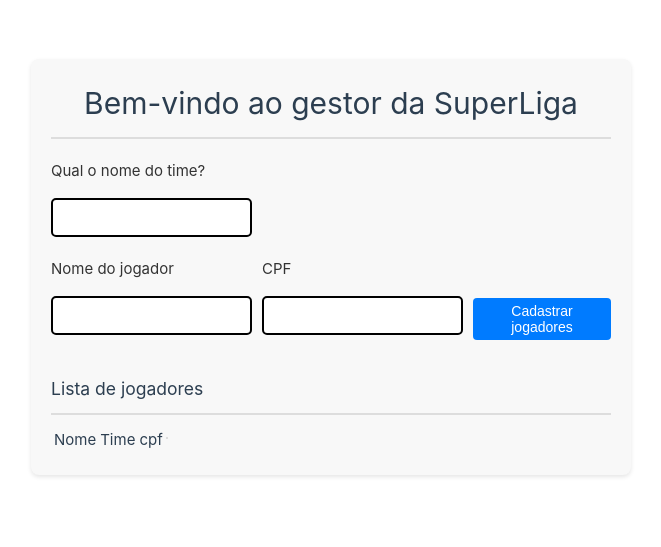
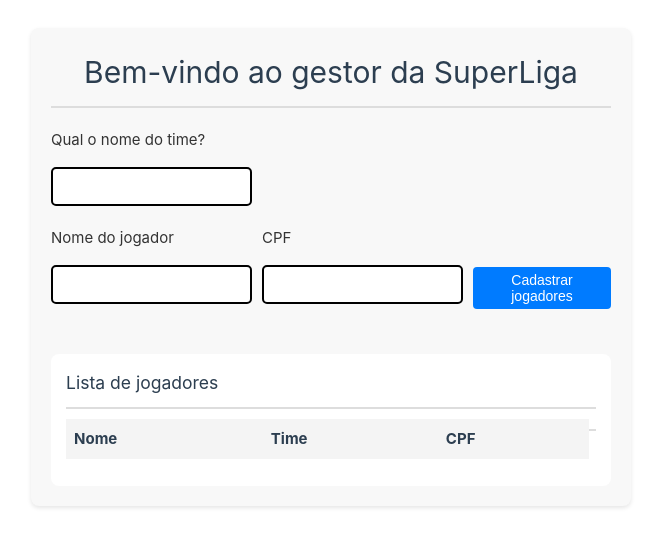
Before and after one commit to itamarHenrique/UN1D3V, a Vue app in the folder VueJS/desafio cadastro/cadastro/: page / in a window 1280 px wide. Shown: the part 133-680 px from the top of the page, without its empty margins (9-670 px from the left). Built offline with nearby package versions, Linux system fonts and the light colour scheme.

Commit message:
Alteração na logica dos metodos

```diff
--- a/VueJS/desafio cadastro/cadastro/src/App.vue
+++ b/VueJS/desafio cadastro/cadastro/src/App.vue
@@ -8,18 +8,15 @@
       <div class="form-grupo">
         <h4>{{ textoPadraoTime }}</h4>
         <input type="text" id="nomeTime" v-model="nomeTime">
-        <!-- <CardInput></CardInput> -->
       </div>
       <div class="form-grupo-lista">
         <div class="form-grupo">
           <h4>{{ textoPadraoNome }}</h4>
           <input type="text" id="nomeJogador" v-model="nomeJogador">
-          <!-- <InputJogador></InputJogador> -->
         </div>
         <div class="form-grupo">
           <h4>{{ textoCPF }}</h4>
           <input type="text" id="cpfJogador" v-model="cpfJogador">
-          <!-- <InputCpf></InputCpf> -->
         </div>
         <div class="form-grupo botao">
           <button v-on:click="Addjogador" type="submit" class="btn-small-submit">Cadastrar jogadores</button>
@@ -34,7 +31,7 @@
           <tr>
             <th scope="col">Nome</th>
             <th scope="col">Time</th>
-            <th scope="col">cpf</th>
+            <th scope="col">CPF</th>
             <hr class="divisao">
           </tr>
         </thead>
@@ -55,94 +52,55 @@ import CardInput from './components/CardInput.vue';
 import InputCpf from './components/InputCpf.vue';
 import InputJogador from './components/InputJogador.vue';
 
-export default{
+export default {
 components: {
     CardInput,
     InputJogador,
     InputCpf
-
   },
 
-  data(){
-    return{
-
+  data() {
+    return {
       textoInicio: 'Bem-vindo ao gestor da SuperLiga',
       textoPadraoTime: 'Qual o nome do time?',
       textoPadraoNome: 'Nome do jogador',
       textoCPF: 'CPF',
 
-      jogadores: [ ],
+      jogadores: [],
       nomeTime: "",
       nomeJogador: "",
       cpfJogador: ""
-    }
+    };
   },
 
-  methods:{
-  // validaCPF(cpf) {
-  //   var Soma = 0
-  //   var Resto
+  methods: {
+    validaTamanho() {
+      console.log(`Validação: nomeTime = "${this.nomeTime}", nomeJogador = "${this.nomeJogador}"`);
+      if (this.nomeTime.length < 3 || this.nomeJogador.length < 2) {
+        return false;
+      }
+      return true;
+    },
 
-  //   var strCPF = String(cpf).replace(/[^\d]/g, '')
+    Addjogador() {
+      if (!this.validaTamanho()) {
+        alert("Erro: O nome do time deve ter pelo menos 3 caracteres e o nome do jogador pelo menos 2 caracteres.");
+        return;
+      }
 
-  //   if (strCPF.length !== 11)
-  //     return false
-
-  //   if ([
-  //     '00000000000',
-  //     '11111111111',
-  //     '22222222222',
-  //     '33333333333',
-  //     '44444444444',
-  //     '55555555555',
-  //     '66666666666',
-  //     '77777777777',
-  //     '88888888888',
-  //     '99999999999',
-  //     ].indexOf(strCPF) !== -1)
-  //     return false
-
-  //   for (i=1; i<=9; i++)
-  //     Soma = Soma + parseInt(strCPF.substring(i-1, i)) * (11 - i);
-
-  //   Resto = (Soma * 10) % 11
-
-  //   if ((Resto == 10) || (Resto == 11))
-  //     Resto = 0
-
-  //   if (Resto != parseInt(strCPF.substring(9, 10)) )
-  //     return false
-
-  //   Soma = 0
-
-  //   for (i = 1; i <= 10; i++)
-  //     Soma = Soma + parseInt(strCPF.substring(i-1, i)) * (12 - i)
-
-  //   Resto = (Soma * 10) % 11
-
-  //   if ((Resto == 10) || (Resto == 11))
-  //     Resto = 0
-
-  //   if (Resto != parseInt(strCPF.substring(10, 11) ) )
-  //     return false
-
-  //   return true
-  // },
-
-  Addjogador(){
       this.jogadores.push({
         nomeTime: this.nomeTime,
         nomeJogador: this.nomeJogador,
         cpfJogador: this.cpfJogador
-        }
-        )
+      });
+
       this.nomeTime = '';
       this.nomeJogador = '';
       this.cpfJogador = '';
     }
   }
 
-}
+};
 
 </script>
 
@@ -169,6 +127,13 @@ export default{
 
 .form-section {
   margin-bottom: 20px;
+}
+
+.list-section{
+  margin-top: 30px;
+  padding: 15px;
+  background-color: #ffffff;
+  border-radius: 8px;
 }
 
 .form-grupo {
@@ -213,5 +178,24 @@ input{
     border: 2px solid #000;
 }
 
+table{
+  width: 100%;
+  border-collapse: collapse;
+  margin-bottom: 12px;
+}
+
+th{
+  padding: 8px;
+  text-align: left;
+  border-bottom: 3px;
+  background-color: #f4f4f4;
+  font-weight: bold;
+}
+
+td{
+  padding: 8px;
+  text-align: left;
+  border-bottom: 3px;
+}
 
 </style>
```
Lines whose indentation alone changed are shown as unchanged.
